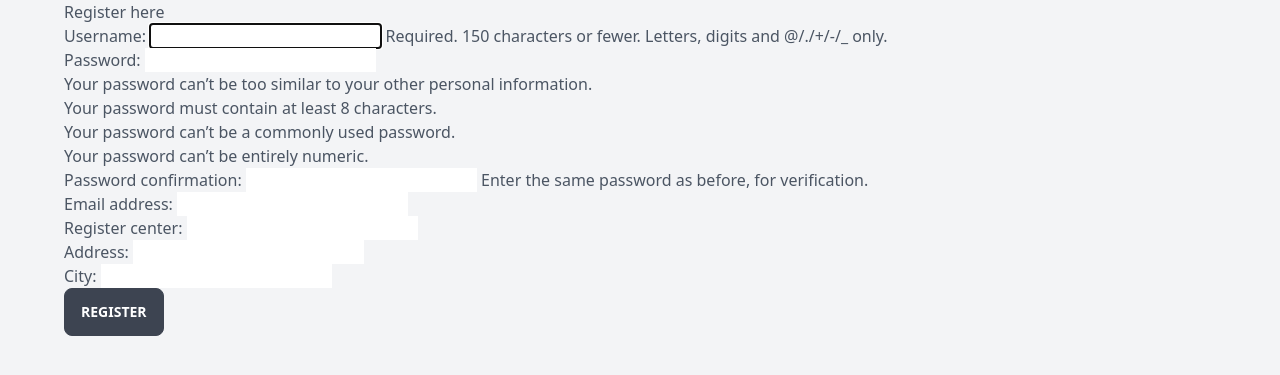
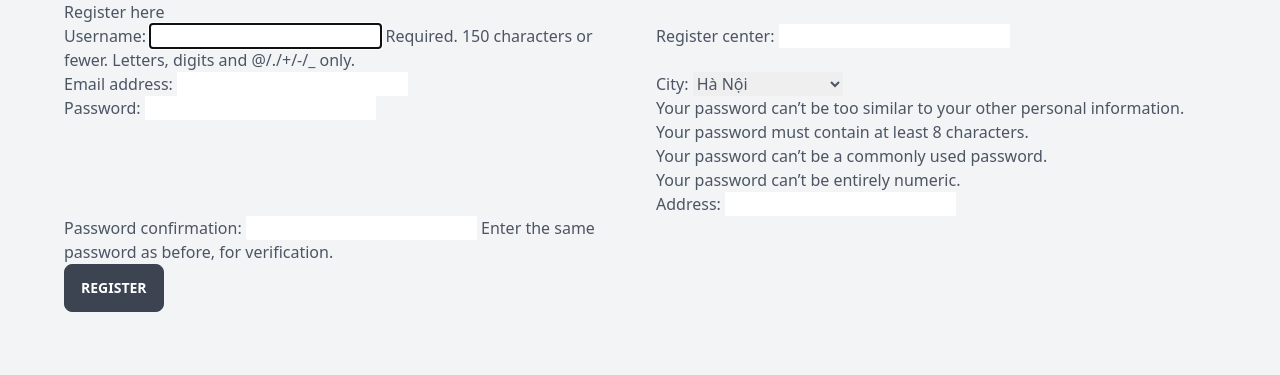
Before and after one commit to 21020673/djangoProject, a Django app: page /register/ in a window 1280 px wide. Shown: the part 64-439 px from the top of the page. Run offline with Django 3.2, Linux system fonts and the light colour scheme; a user stored in the database is signed in; some libraries are stand-ins or nearby versions.

Commit message:
style register form and add favicon

```diff
--- a/UserManagement/forms.py
+++ b/UserManagement/forms.py
@@ -7,19 +7,21 @@ from django import forms
 class RegisterForm(UserCreationForm):
     register_center = forms.CharField(max_length=100, required=True)
     address = forms.CharField(max_length=200, required=True)
-    city = forms.CharField(max_length=100, required=True)
+    city = forms.ChoiceField(choices=[('Hà Nội', 'Hà Nội'), ('Hồ Chí Minh', 'Hồ Chí Minh'), ('Đà Nẵng', 'Đà Nẵng'),
+                                      ('Hải Phòng', 'Hải Phòng'), ('Cần Thơ', 'Cần Thơ'), ('An Giang', 'An Giang'),
+                                      ('Bà Rịa - Vũng Tàu', 'Bà Rịa - Vũng Tàu')],
+                             required=True)
 
     class Meta:
         model = User
-        fields = ["username", "password1", "password2", "email", "register_center", "address", "city"]
+        fields = ["username", "register_center", "email", "city", "password1", "address", "password2"]
 
     def save(self, commit=True):
         user = super(RegisterForm, self).save(commit=False)
         if commit:
             user.save()
-            RegisterCenter.objects.create(center_id=RegisterCenter.objects.count(),
-                                                            name=self.cleaned_data["register_center"],
-                                                            address=self.cleaned_data["address"],
-                                                            city_province=self.cleaned_data["city"],
-                                                            user=user)
+            RegisterCenter.objects.create(center_id=RegisterCenter.objects.count() + 1,
+                                          name=self.cleaned_data["register_center"],
+                                          address=self.cleaned_data["address"], city_province=self.cleaned_data["city"],
+                                          user=user)
         return user
--- a/djangoProject/settings.py
+++ b/djangoProject/settings.py
@@ -24,7 +24,7 @@ SECRET_KEY = 'django-insecure-f-n1gx!j%t6e2p$uuc*x^587!xrk3euq%$dgq*natd9vlxkcr=
 # SECURITY WARNING: don't run with debug turned on in production!
 DEBUG = True
 
-ALLOWED_HOSTS = []
+ALLOWED_HOSTS = ['127.0.0.1']
 
 # Application definition
 
@@ -39,6 +39,7 @@ INSTALLED_APPS = [
     'Registration',
     'crispy_forms',
     "crispy_tailwind",
+    'widget_tweaks',
 ]
 
 MIDDLEWARE = [
--- a/templates/layout.html
+++ b/templates/layout.html
@@ -6,6 +6,7 @@
     <meta http-equiv="X-UA-Compatible" content="ie=edge">
     {% load static %}
     <link href="https://cdn.jsdelivr.net/npm/daisyui@2.51.6/dist/full.css" rel="stylesheet" type="text/css"/>
+    <link rel="icon" type="image/png" href="{% static 'favicon.png' %}"/>
     <script src="https://cdn.tailwindcss.com"></script>
     <title>{% block title %} {% endblock %}</title>
 </head>
@@ -30,7 +31,10 @@
                                 class="font-semibold" {% endif %}>Database</span>
                                     </a>
                                 </li>
-                                <li class="mx-12"><a href="{% url 'report_month' %}">Report</a></li>
+                                <li class="mx-12"><a href="{% url 'report_month' %}">
+                                    <span {% if '/report/' in request.path %}
+                                        class="font-semibold" {% endif %}>Report</span></a>
+                                </li>
                             </ul>
                         </div>
 
@@ -74,7 +78,7 @@
                 </div>
             {% endif %} <!-- end navbar -->
 
-            <main class="px-16 overflow-x-auto">
+            <main class="px-6 md:px-16 overflow-x-auto">
                 <header>
                     {% block content %}
 
--- a/templates/register.html
+++ b/templates/register.html
@@ -4,12 +4,12 @@
 {% block title %}Register{% endblock %}
 
 {% block content %}
-
     <h2>Register here</h2>
-
     <form action="" method="POST">
         {% csrf_token %}
-        {{ form|crispy }}
+        <div class="md:grid grid-cols-2 gap-x-8">
+            {{ form|crispy }}
+        </div>
         <button class="btn" type="submit">Register</button>
     </form>
 {% endblock %}
```
Also changed, not shown: 1 other file.
